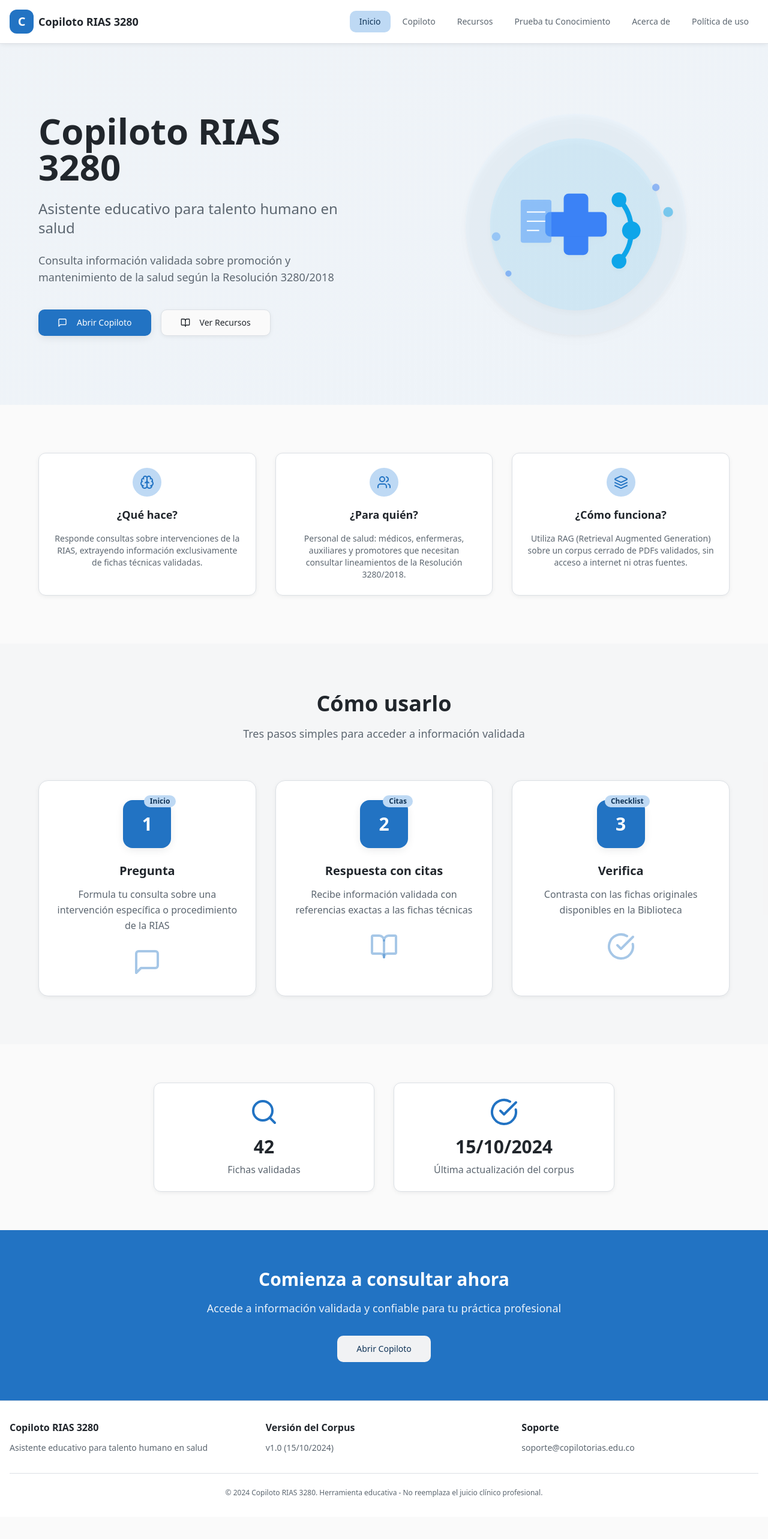
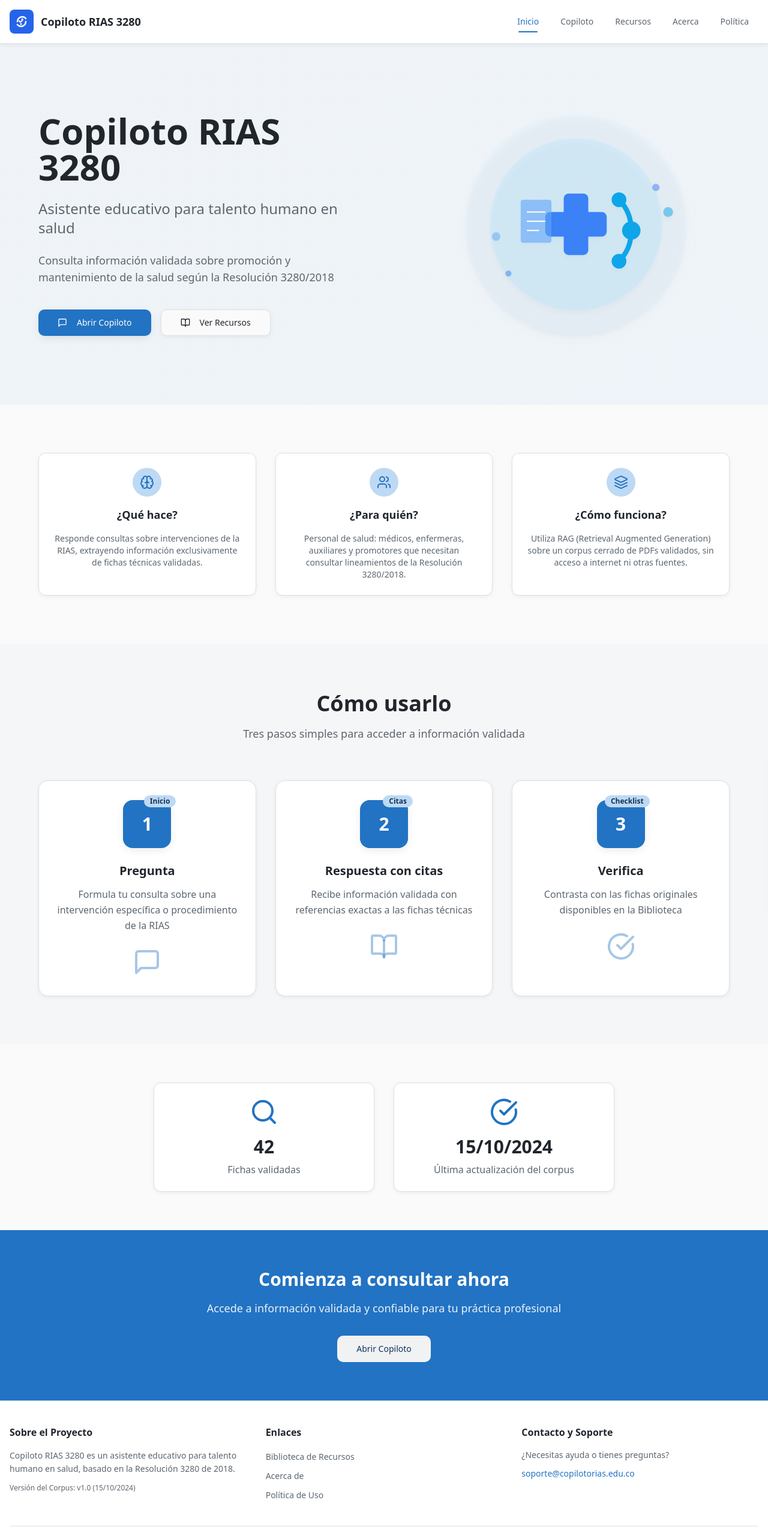
Before and after one commit to Grmolnas/copiloto-salud-asiste, a React (Vite) app: page / in a window 1280 px wide. Shown: the top 2566 px of the page at 60% size. Before the commit the page ends 2529 px from the top, so only its background shows below. Built offline with nearby package versions, Linux system fonts and the light colour scheme; the HTML template or start-up script is replaced by a standard one.

Commit message:
feat: Implement layout and navigation

```diff
--- a/src/components/Layout.tsx
+++ b/src/components/Layout.tsx
@@ -15,9 +15,8 @@ const Layout = ({ children }: LayoutProps) => {
     { path: "/", label: "Inicio" },
     { path: "/copiloto", label: "Copiloto" },
     { path: "/recursos", label: "Recursos" },
-    { path: "/prueba-conocimiento", label: "Prueba tu Conocimiento" },
-    { path: "/acerca", label: "Acerca de" },
-    { path: "/politica", label: "Política de uso" },
+    { path: "/acerca", label: "Acerca" },
+    { path: "/politica", label: "Política" },
   ];
 
   const isActive = (path: string) => location.pathname === path;
@@ -29,11 +28,15 @@ const Layout = ({ children }: LayoutProps) => {
         <nav className="container mx-auto px-4 py-4">
           <div className="flex items-center justify-between">
             {/* Logo */}
-            <Link to="/" className="flex items-center space-x-2">
-              <div className="w-10 h-10 rounded-lg bg-primary flex items-center justify-center">
-                <span className="text-primary-foreground font-bold text-xl">C</span>
-              </div>
-              <span className="font-semibold text-lg text-foreground">Copiloto RIAS 3280</span>
+            <Link to="/" className="flex items-center space-x-3 group">
+              <img
+                src="/img/logo-copiloto.svg"
+                alt="Logo Copiloto RIAS"
+                className="w-10 h-10 transition-transform group-hover:scale-105"
+              />
+              <span className="font-semibold text-lg text-foreground hidden sm:inline">
+                Copiloto RIAS 3280
+              </span>
             </Link>
 
             {/* Desktop Navigation */}
@@ -42,13 +45,16 @@ const Layout = ({ children }: LayoutProps) => {
                 <Link
                   key={item.path}
                   to={item.path}
-                  className={`px-4 py-2 rounded-md text-sm font-medium transition-colors ${
+                  className={`relative px-4 py-2 rounded-md text-sm font-medium transition-colors ${
                     isActive(item.path)
-                      ? "bg-accent text-accent-foreground"
-                      : "text-muted-foreground hover:bg-muted hover:text-foreground"
+                      ? "text-primary"
+                      : "text-muted-foreground hover:text-foreground"
                   }`}
                 >
                   {item.label}
+                  {isActive(item.path) && (
+                    <span className="absolute bottom-0 left-1/2 -translate-x-1/2 w-8 h-0.5 bg-primary rounded-full" />
+                  )}
                 </Link>
               ))}
             </div>
@@ -72,9 +78,9 @@ const Layout = ({ children }: LayoutProps) => {
                   key={item.path}
                   to={item.path}
                   onClick={() => setIsMenuOpen(false)}
-                  className={`block px-4 py-3 rounded-md text-sm font-medium transition-colors ${
+                  className={`block px-4 py-3 rounded-lg text-sm font-medium transition-colors ${
                     isActive(item.path)
-                      ? "bg-accent text-accent-foreground"
+                      ? "bg-primary/10 text-primary border-l-4 border-primary"
                       : "text-muted-foreground hover:bg-muted hover:text-foreground"
                   }`}
                 >
@@ -93,28 +99,67 @@ const Layout = ({ children }: LayoutProps) => {
 
       {/* Footer */}
       <footer className="border-t border-border bg-card mt-auto">
-        <div className="container mx-auto px-4 py-8">
+        <div className="container mx-auto px-4 py-10">
           <div className="grid grid-cols-1 md:grid-cols-3 gap-8">
+            {/* Proyecto */}
             <div>
-              <h3 className="font-semibold text-foreground mb-3">Copiloto RIAS 3280</h3>
-              <p className="text-sm text-muted-foreground">
-                Asistente educativo para talento humano en salud
+              <h3 className="font-semibold text-foreground mb-4">Sobre el Proyecto</h3>
+              <p className="text-sm text-muted-foreground leading-relaxed mb-3">
+                Copiloto RIAS 3280 es un asistente educativo para talento humano en salud,
+                basado en la Resolución 3280 de 2018.
+              </p>
+              <p className="text-xs text-muted-foreground">
+                Versión del Corpus: v1.0 (15/10/2024)
               </p>
             </div>
+
+            {/* Enlaces */}
             <div>
-              <h3 className="font-semibold text-foreground mb-3">Versión del Corpus</h3>
-              <p className="text-sm text-muted-foreground">v1.0 (15/10/2024)</p>
+              <h3 className="font-semibold text-foreground mb-4">Enlaces</h3>
+              <ul className="space-y-2">
+                <li>
+                  <Link
+                    to="/recursos"
+                    className="text-sm text-muted-foreground hover:text-primary transition-colors"
+                  >
+                    Biblioteca de Recursos
+                  </Link>
+                </li>
+                <li>
+                  <Link
+                    to="/acerca"
+                    className="text-sm text-muted-foreground hover:text-primary transition-colors"
+                  >
+                    Acerca de
+                  </Link>
+                </li>
+                <li>
+                  <Link
+                    to="/politica"
+                    className="text-sm text-muted-foreground hover:text-primary transition-colors"
+                  >
+                    Política de Uso
+                  </Link>
+                </li>
+              </ul>
             </div>
+
+            {/* Contacto/Soporte */}
             <div>
-              <h3 className="font-semibold text-foreground mb-3">Soporte</h3>
-              <p className="text-sm text-muted-foreground">
-                <a href="mailto:soporte@copilotorias.edu.co" className="hover:text-primary transition-colors">
-                  soporte@copilotorias.edu.co
-                </a>
+              <h3 className="font-semibold text-foreground mb-4">Contacto y Soporte</h3>
+              <p className="text-sm text-muted-foreground mb-2">
+                ¿Necesitas ayuda o tienes preguntas?
               </p>
+              <a
+                href="mailto:soporte@copilotorias.edu.co"
+                className="text-sm text-primary hover:underline font-medium"
+              >
+                soporte@copilotorias.edu.co
+              </a>
             </div>
           </div>
-          <div className="mt-8 pt-6 border-t border-border">
+
+          <div className="mt-10 pt-6 border-t border-border">
             <p className="text-xs text-muted-foreground text-center">
               © 2024 Copiloto RIAS 3280. Herramienta educativa - No reemplaza el juicio clínico profesional.
             </p>
```
Also changed, not shown: public/img/logo-copiloto.svg (added).
